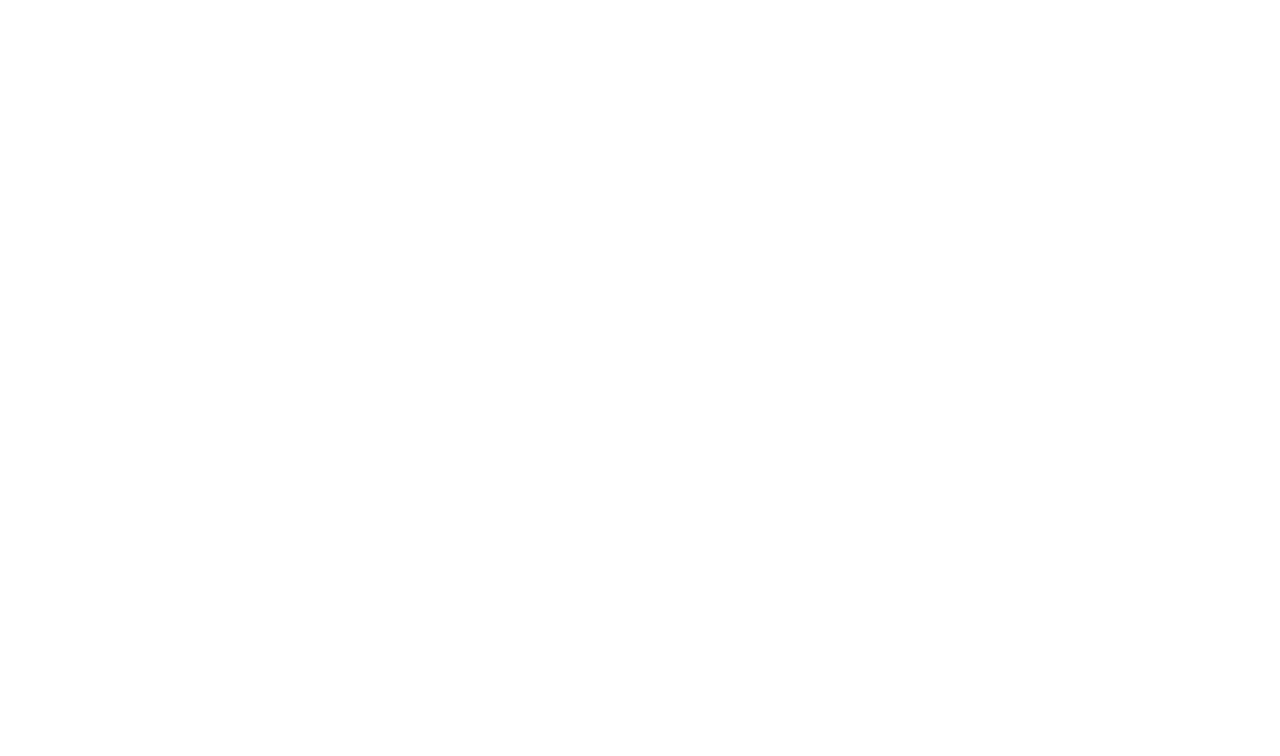
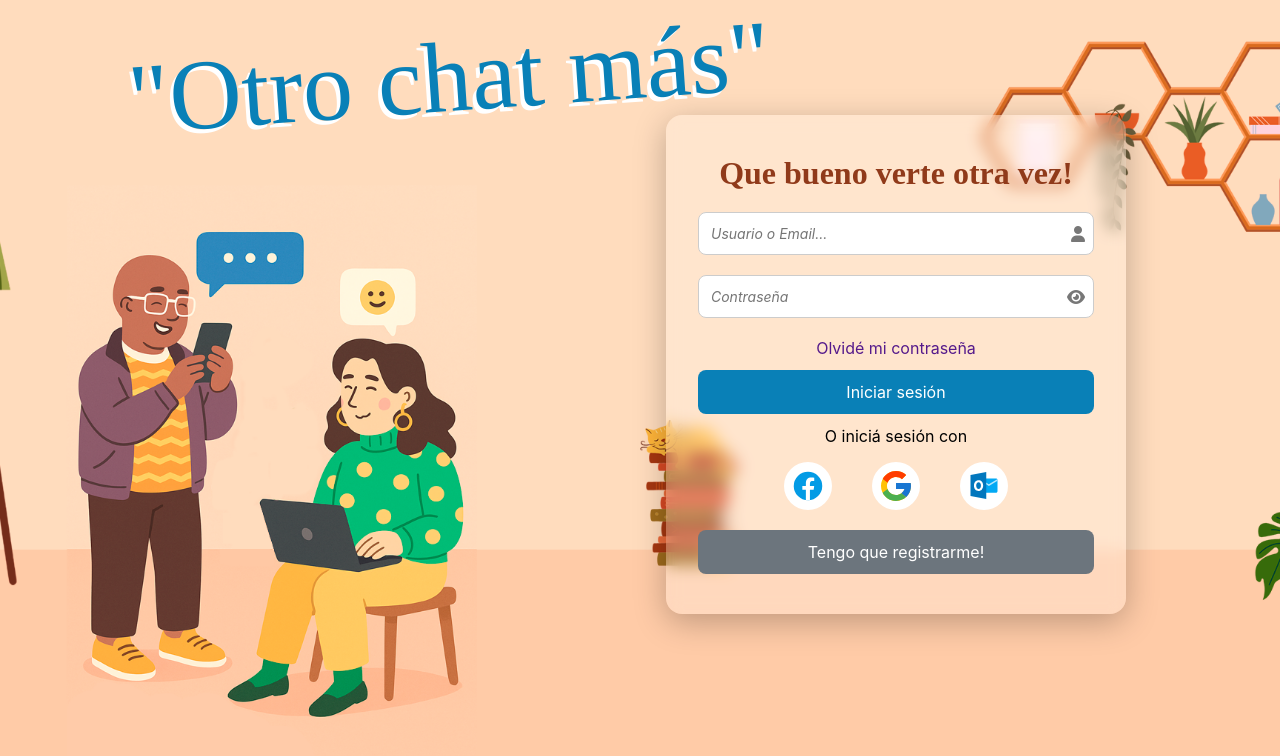
Before and after one commit to LucasHFigueroa/OtroChatMas-FinalFrontend, a React (Vite) app: page /OtroChatMas-FinalFrontend in a window 1280 px wide. Before the commit this address had no page. Shown: the top 756 px of the page. Built offline with nearby package versions, Linux system fonts and the light colour scheme.

Commit message:
se corrige RouterApp para arreglar problema de visualización en github

```diff
--- a/src/router/RouterApp.jsx
+++ b/src/router/RouterApp.jsx
@@ -11,7 +11,7 @@
         <BrowserRouter>
             <Routes>
                 <Route path="/chat" element={<Chat />} />
-                <Route path="/" element={<Login />} />
+                <Route path="/OtroChatMas-FinalFrontend" element={<Login />} />
             </Routes>
         </BrowserRouter>
     );
```
